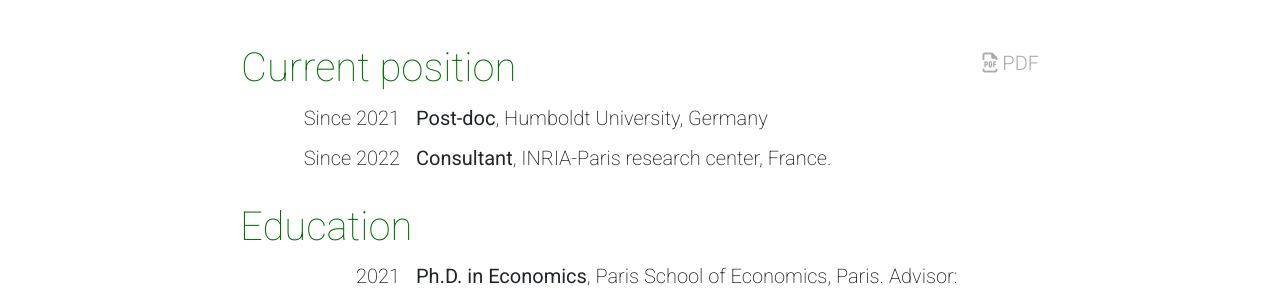
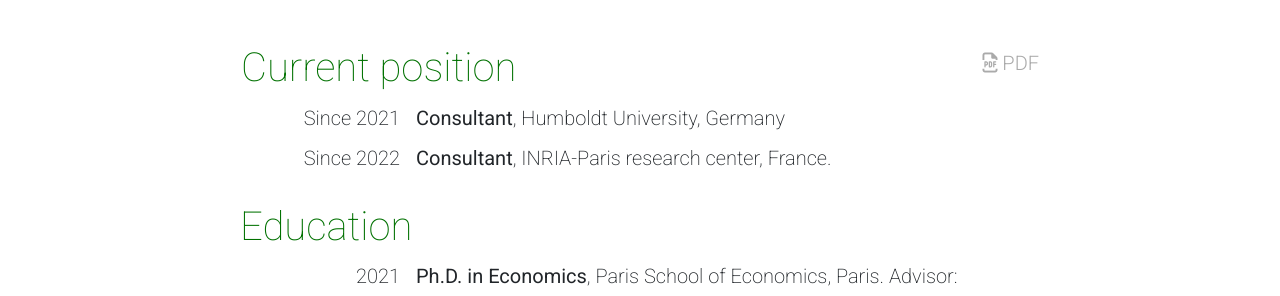
Before and after one commit to Annali-Casanueva/annali-casanueva.github.io, a Jekyll site: the page built from pages/en/cv.md, in a window 1280 px wide and 900 px high. Shown: the part 250-546 px from the top of the window. Built offline with Jekyll 4.4.1, drawn with Linux system fonts in a browser that asks for light colours; our own code applies the rules of GitHub Pages for plain Markdown files.

Commit message:
Update CV

```diff
--- a/pages/en/cv.md
+++ b/pages/en/cv.md
@@ -10,7 +10,7 @@
 Current position
 ================
 
-Since 2021 :: **Post-doc**, Humboldt University, Germany
+Since 2021 :: **Consultant**, Humboldt University, Germany
 
 Since 2022 :: **Consultant**, INRIA-Paris research center, France.
 
```
